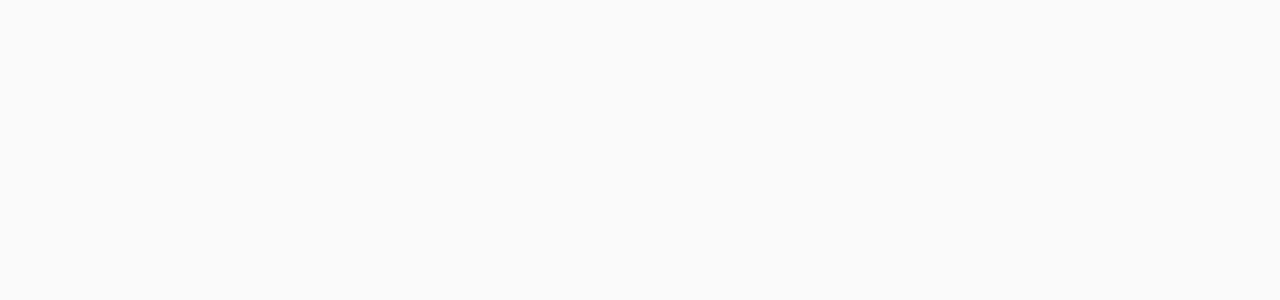
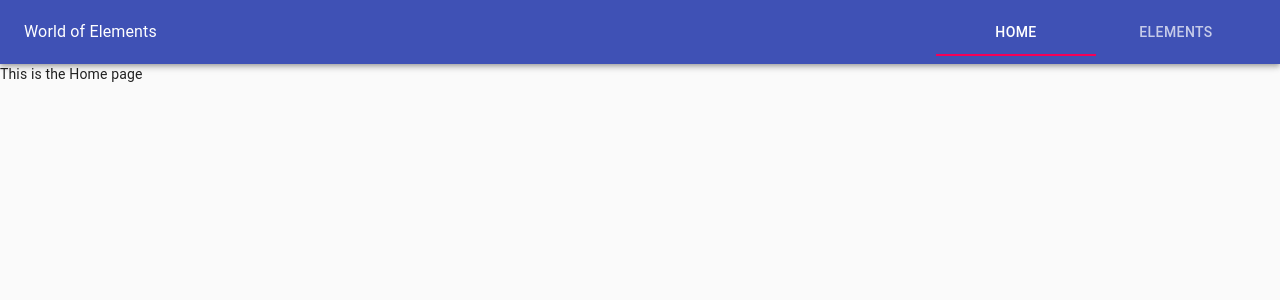
Before and after one commit to WailGree/pet-projects-jobhunt, a React (Create React App) app in the folder React/frameworks-frontend/: page /home in a window 1280 px wide. Shown: the top 300 px of the page. Built offline with nearby package versions, Linux system fonts and the light colour scheme.

Commit message:
Make use of 'Navbar' component

```diff
--- a/React/frameworks-frontend/src/components/App.jsx
+++ b/React/frameworks-frontend/src/components/App.jsx
@@ -1,7 +1,12 @@
+import '../style/App.css';
+import Navbar from './Navbar';
+import { Redirect, Route } from "react-router-dom";
+
 export default function App() {
   return (
     <div className="App">
-
+      <Redirect exact from="/" to="/home" />
+      <Route exact path="/:page?" render={props => <Navbar {...props} />} />
     </div>
   )
 }
```
